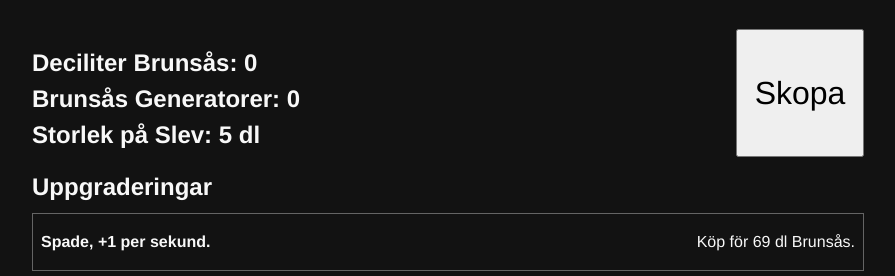
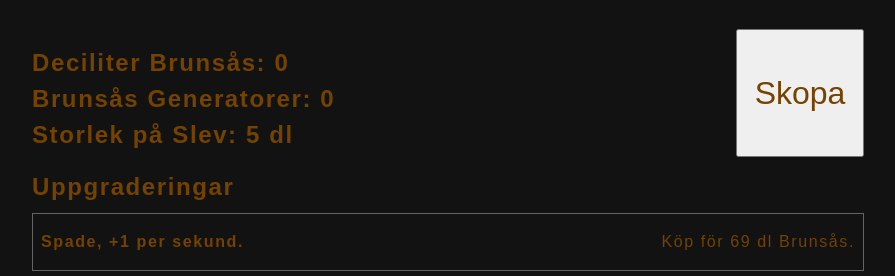
Before and after one commit to LokeOberg04/Clicker, a plain HTML site: page index.html in a window 1280 px wide. Shown: the part 465-741 px from the top of the page, without its empty margins (192-1087 px from the left). Drawn offline with Linux system fonts and the light colour scheme.

Commit message:
la till mer achievements och fonts

```diff
--- a/css/style.css
+++ b/css/style.css
@@ -58,6 +58,7 @@ button,
 textarea,
 select {
     font: inherit;
+    color: #744201;
 }
 
 audio {
@@ -94,8 +95,9 @@ body {
     display: flex;
     flex-direction: column;
     background-color: #121212;
-    color: #f8f8f8;
-    font-family: 'Franklin Gothic Medium', 'Arial Narrow', Arial, sans-serif;
+    color: #744201;
+    font-family: 'Milkshake', Arial, sans-serif;
+    letter-spacing: 0.1rem;
 }
 /* För att göra footern sticky så har vi flex på bodyn och då räcker det med
  * margin-top auto här.
@@ -213,6 +215,7 @@ img {
     background-color: rebeccapurple;
 }
 
+
 /* dessa kort används för spelets uppgraderingar
  * lägg märke till padding och margin för att ge elementen lite luft och
  * skapa en mer lättläst struktur
--- a/js/clicker.js
+++ b/js/clicker.js
@@ -29,6 +29,10 @@ let last = 0;
 
 let achievementClick = false;
 let achievementSecond = false;
+let achievementMoney = false;
+let achievementTime = false;
+let achievementTime2 = false;
+let achievementTime3 = false;
 
 /* Med ett valt element, som knappen i detta fall så kan vi skapa listeners
  * med addEventListener så kan vi lyssna på ett specifikt event på ett html-element
@@ -81,6 +85,22 @@ function step(timestamp) {
     if (moneyPerSecond > 99 && !achievementSecond) {
         achievementSecond = true;
         message('Du har hittat en Köttbulle!', 'achievement');
+    }
+    if (money > 10000000 && !achievementMoney) {
+        achievementMoney = true;
+        message('Du har nu 1 000 000 Liter Brunsås, du har ascendat till brunsås!', 'achievement')
+    }
+    if (last > 60000 && !achievementTime) {
+        achievementTime = true;
+        message('Du har spelat i 60 sekunder!', 'achievement')
+    }
+    if (last > 600000 && !achievementTime2) {
+        achievementTime2 = true;
+        message('Du har spelat i 10 minuter!', 'achievement')
+    }
+    if (last > 3600000 && !achievementTime3) {
+        achievementTime3 = true;
+        message('Du har spelat för länge! gå ut!', 'achievement')
     }
 
     window.requestAnimationFrame(step);
```
